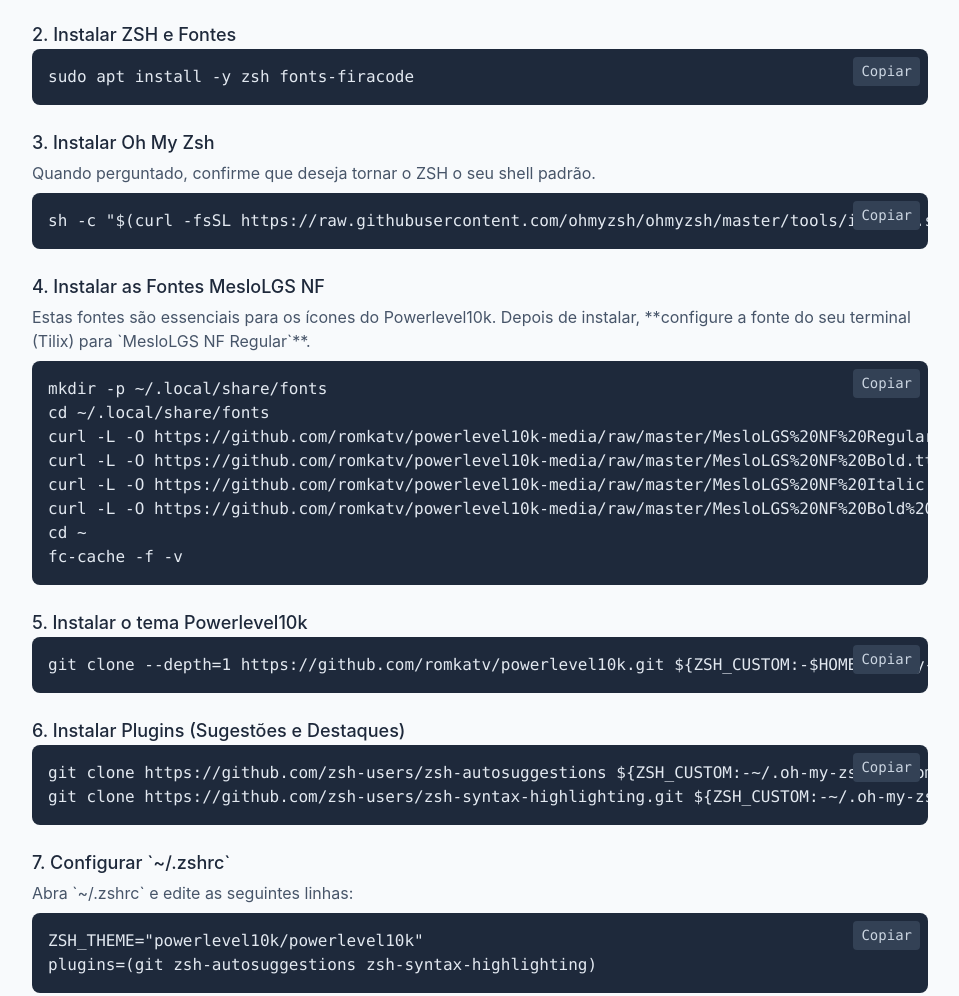
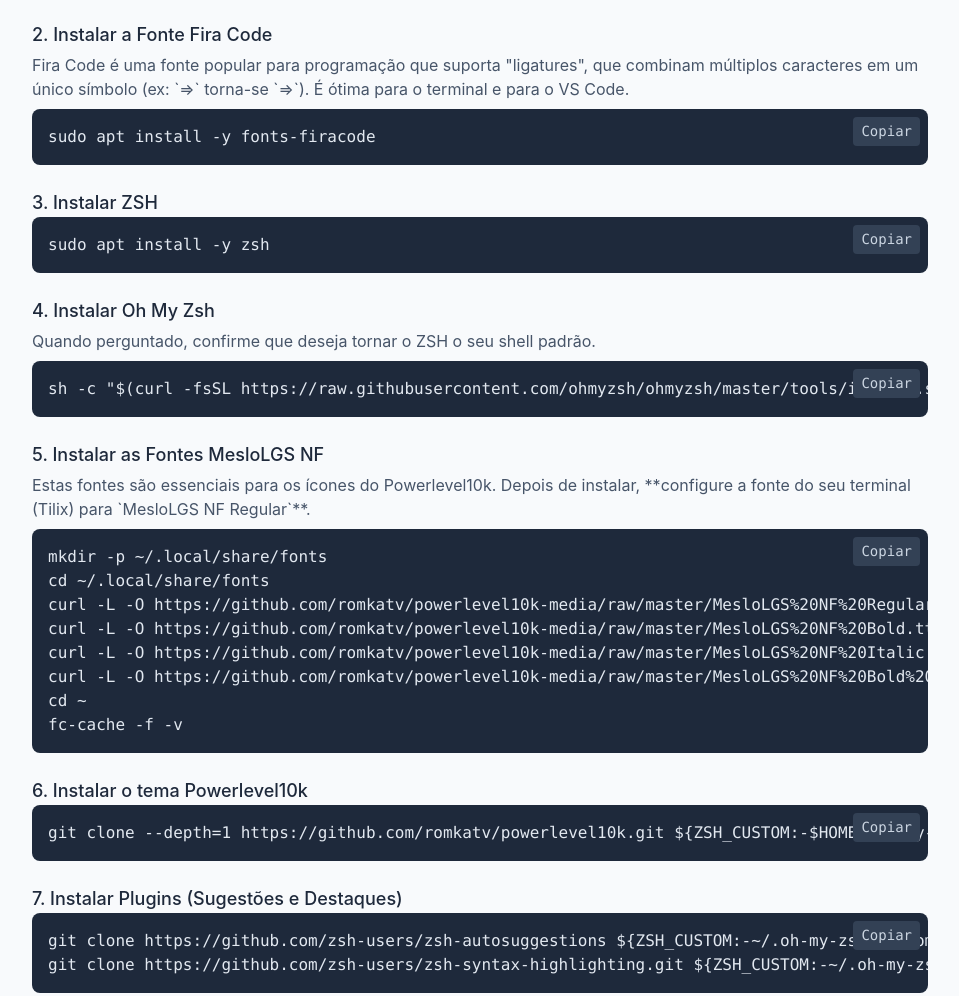
Before and after one commit to pmbs1978/config_ubuntu, a plain HTML site: page index.html in a window 1280 px wide. Shown: the part 2567-3563 px from the top of the page, without its empty margins (304-1263 px from the left). Drawn offline with nearby package versions, Linux system fonts and the light colour scheme.

Commit message:
Update index.html

```diff
--- a/index.html
+++ b/index.html
@@ -164,16 +164,21 @@ chmod +x pia-linux-*.run
                              <pre><code>sudo apt install -y tilix</code></pre>
                         </div>
                         <div>
-                            <h3 class="text-lg font-medium text-slate-800">2. Instalar ZSH e Fontes</h3>
-                             <pre><code>sudo apt install -y zsh fonts-firacode</code></pre>
+                            <h3 class="text-lg font-medium text-slate-800">2. Instalar a Fonte Fira Code</h3>
+                            <p class="mt-1 mb-2 text-slate-600">Fira Code é uma fonte popular para programação que suporta "ligatures", que combinam múltiplos caracteres em um único símbolo (ex: `=>` torna-se `⇒`). É ótima para o terminal e para o VS Code.</p>
+                             <pre><code>sudo apt install -y fonts-firacode</code></pre>
                         </div>
                         <div>
-                            <h3 class="text-lg font-medium text-slate-800">3. Instalar Oh My Zsh</h3>
+                            <h3 class="text-lg font-medium text-slate-800">3. Instalar ZSH</h3>
+                             <pre><code>sudo apt install -y zsh</code></pre>
+                        </div>
+                        <div>
+                            <h3 class="text-lg font-medium text-slate-800">4. Instalar Oh My Zsh</h3>
                             <p class="mt-1 mb-2 text-slate-600">Quando perguntado, confirme que deseja tornar o ZSH o seu shell padrão.</p>
                              <pre><code>sh -c "$(curl -fsSL https://raw.githubusercontent.com/ohmyzsh/ohmyzsh/master/tools/install.sh)"</code></pre>
                         </div>
                         <div>
-                            <h3 class="text-lg font-medium text-slate-800">4. Instalar as Fontes MesloLGS NF</h3>
+                            <h3 class="text-lg font-medium text-slate-800">5. Instalar as Fontes MesloLGS NF</h3>
                             <p class="mt-1 mb-2 text-slate-600">Estas fontes são essenciais para os ícones do Powerlevel10k. Depois de instalar, **configure a fonte do seu terminal (Tilix) para `MesloLGS NF Regular`**.</p>
                              <pre><code>mkdir -p ~/.local/share/fonts
 cd ~/.local/share/fonts
@@ -185,16 +190,16 @@ cd ~
 fc-cache -f -v</code></pre>
                         </div>
                         <div>
-                            <h3 class="text-lg font-medium text-slate-800">5. Instalar o tema Powerlevel10k</h3>
+                            <h3 class="text-lg font-medium text-slate-800">6. Instalar o tema Powerlevel10k</h3>
                             <pre><code>git clone --depth=1 https://github.com/romkatv/powerlevel10k.git ${ZSH_CUSTOM:-$HOME/.oh-my-zsh/custom}/themes/powerlevel10k</code></pre>
                         </div>
                         <div>
-                            <h3 class="text-lg font-medium text-slate-800">6. Instalar Plugins (Sugestões e Destaques)</h3>
+                            <h3 class="text-lg font-medium text-slate-800">7. Instalar Plugins (Sugestões e Destaques)</h3>
                              <pre><code>git clone https://github.com/zsh-users/zsh-autosuggestions ${ZSH_CUSTOM:-~/.oh-my-zsh/custom}/plugins/zsh-autosuggestions
 git clone https://github.com/zsh-users/zsh-syntax-highlighting.git ${ZSH_CUSTOM:-~/.oh-my-zsh/custom}/plugins/zsh-syntax-highlighting</code></pre>
                         </div>
                         <div>
-                             <h3 class="text-lg font-medium text-slate-800">7. Configurar `~/.zshrc`</h3>
+                             <h3 class="text-lg font-medium text-slate-800">8. Configurar `~/.zshrc`</h3>
                             <p class="mt-1 mb-2 text-slate-600">Abra `~/.zshrc` e edite as seguintes linhas:</p>
                             <pre><code>ZSH_THEME="powerlevel10k/powerlevel10k"
 plugins=(git zsh-autosuggestions zsh-syntax-highlighting)</code></pre>
@@ -298,8 +303,11 @@ php artisan sail:install</code></pre>
                         </div>
                         <div>
                             <h3 class="text-lg font-medium text-slate-800">3. Configurações (`settings.json`)</h3>
-                             <p class="mt-1 mb-2 text-slate-600">Pressione `Ctrl+Shift+P`, procure por `Open User Settings (JSON)` e adicione as seguintes configurações:</p>
+                             <p class="mt-1 mb-2 text-slate-600">Pressione `Ctrl+Shift+P`, procure por `Open User Settings (JSON)` e adicione as seguintes configurações para otimizar o seu ambiente:</p>
                              <pre><code>{
+    "files.autoSave": "onFocusChange",
+    "editor.fontFamily": "'Fira Code', monospace",
+    "editor.fontLigatures": true,
     "editor.formatOnSave": true,
     "editor.defaultFormatter": "esbenp.prettier-vscode",
     "[php]": {
@@ -311,6 +319,10 @@ php artisan sail:install</code></pre>
     },
     "terminal.integrated.fontFamily": "MesloLGS NF"
 }</code></pre>
+                             <ul class="list-disc list-inside text-slate-600 mt-4 space-y-1">
+                                 <li><b>files.autoSave:</b> Guarda os ficheiros automaticamente sempre que muda de janela ou de ficheiro.</li>
+                                 <li><b>editor.fontFamily & fontLigatures:</b> Define a Fira Code como fonte padrão do editor e ativa as "ligatures" para uma melhor experiência de leitura de código.</li>
+                             </ul>
                         </div>
                      </div>
                 </section>
```
